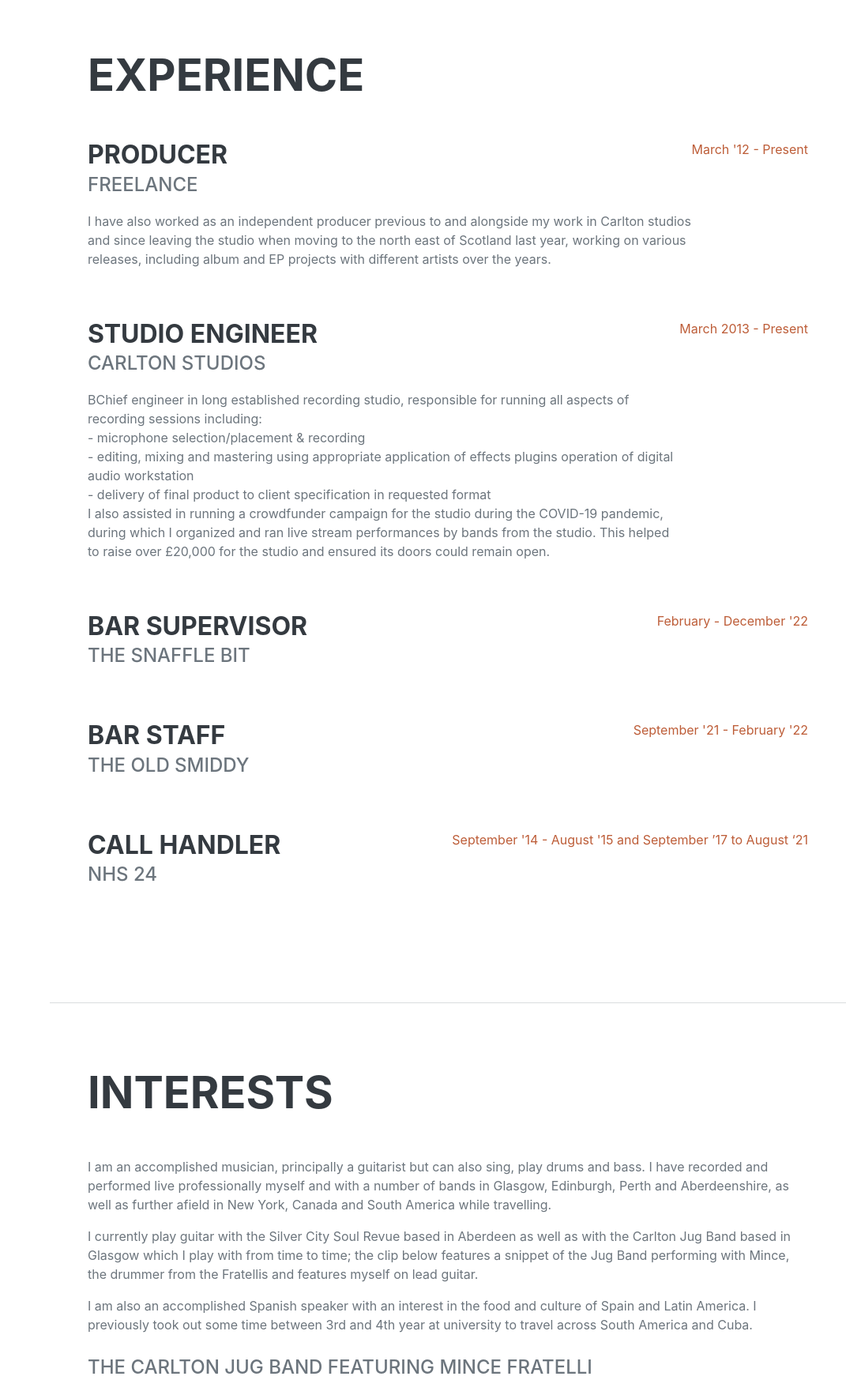
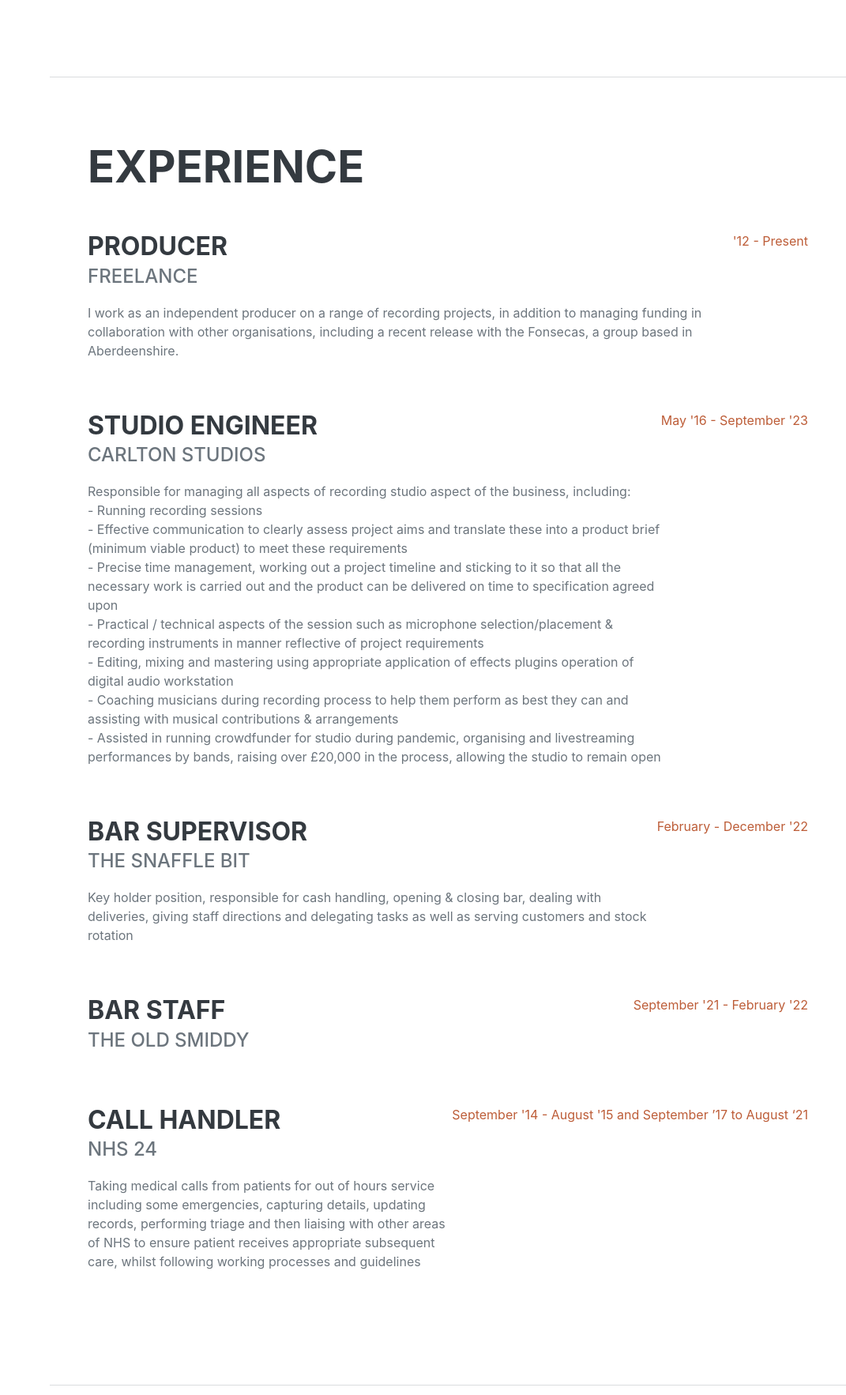
Before and after one commit to garethmcm/portfolio-app, a Django app: page / in a window 1280 px wide. Shown: the part 3198-4964 px from the top of the page at 79% size, without its empty margins (209-1280 px from the left). Run offline with Django 4.2, Linux system fonts and the light colour scheme; some libraries are stand-ins or nearby versions; some web fonts are replaced; grey boxes are pictures that could not be loaded.

Commit message:
edited cv text

```diff
--- a/dj_ango_project/dj_ango_app/templates/about.html
+++ b/dj_ango_project/dj_ango_app/templates/about.html
@@ -10,7 +10,7 @@
                 <a href="mailto:name@email.com">g.moffitt27@gmail.com</a>
                 · (44) 07762452180 ·
             </div>
-            <p class="lead mb-5">I am a recent software graduate looking for a graduate role in software</p>
+            <p class="lead mb-5">I am a recent software graduate looking for a graduate role in IT</p>
 {#            <p><a class="social-icon" href="https://www.linkedin.com/in/gareth-mcaulay-moffitt-878432278/" target="_blank">https://www.linkedin.com/in/gareth-mcaulay-moffitt-878432278/</a></p>#}
 {#            <p><a class="social-icon" href="https://github.com/garethmcm" target="_blank">https://github.com/garethmcm</a></p>#}
             <p><a class="social-icon" href="https://soundotwo.vercel.app" target="_blank">https://soundotwo.vercel.app</a></p>
--- a/dj_ango_project/dj_ango_app/templates/education.html
+++ b/dj_ango_project/dj_ango_app/templates/education.html
@@ -5,7 +5,7 @@
             <div class="flex-grow-1">
                 <h3 class="mb-0">University of Glasgow</h3>
                 <div class="subheading mb-3">Software Development MSc</div>
-                <div>Merit <br> <br> The course primarily focused on object orientated programming and was principally taught in Java. <br> <br> Modules: <br> <br> - Programming / Advanced programming <br> - Software engineering practices <br> - Algorithms and data structures <br> - Database theory and applications <br> - Enterprise cyber security <br> - Systems and networks <br> - Human computer interaction <br> - Information visualisation <br> <br> I also began development of the web app <a href="https://soundotwo.vercel.app" target="_blank">Soundo</a> as my dissertation project which allows users to experiment with working audio effects components on audio samples, all hosted within a web browser in real time. This was done using the React framework in Typescript, making use of the Tone.js library.
+                <div>Merit <br> <br> The course primarily focused on object orientated programming and was principally taught in Java. <br> <br> Modules: <br> <br> - Programming / Advanced programming <br> - Software engineering practices <br> - Algorithms and data structures <br> - Database theory and applications <br> - Enterprise cyber security <br> - Systems and networks <br> - Human computer interaction <br> - Information visualisation <br> <br> I also began development of the web app <a href="https://soundotwo.vercel.app" target="_blank">Soundo</a> as my dissertation project which allows users to experiment with working audio effects components on audio samples which are hosted within a web browser in real time. This is done using the React framework in Typescript, making use of the Tone.js library. This was initially developed during a 12 week time frame but has seen continuous development since then.
                 </div>
             </div>
             <div class="flex-shrink-0"><span class="text-primary">August '22 to December '23</span></div>
--- a/dj_ango_project/dj_ango_app/templates/experience.html
+++ b/dj_ango_project/dj_ango_app/templates/experience.html
@@ -5,22 +5,23 @@
             <div class="flex-grow-1">
                 <h3 class="mb-0">Producer</h3>
                 <div class="subheading mb-3">Freelance</div>
-                <p>I have also worked as an independent producer previous to and alongside my work in Carlton studios and since leaving the studio when moving to the north east of Scotland last year, working on various releases, including album and EP projects with different artists over the years.</p>
+                <p>I work as an independent producer on a range of recording projects, in addition to managing funding in collaboration with other organisations, including a recent release with the Fonsecas, a group based in Aberdeenshire.</p>
             </div>
-            <div class="flex-shrink-0"><span class="text-primary">March '12 - Present</span></div>
+            <div class="flex-shrink-0"><span class="text-primary">'12 - Present</span></div>
         </div>
         <div class="d-flex flex-column flex-md-row justify-content-between mb-5">
             <div class="flex-grow-1">
                 <h3 class="mb-0">Studio engineer</h3>
                 <div class="subheading mb-3">Carlton studios</div>
-                <p>BChief engineer in long established recording studio, responsible for running all aspects of recording sessions including: <br> - microphone selection/placement & recording <br> - editing, mixing and mastering using appropriate application of effects plugins operation of digital audio workstation <br> - delivery of final product to client specification in requested format <br> I also assisted in running a crowdfunder campaign for the studio during the COVID-19 pandemic, during which I organized and ran live stream performances by bands from the studio. This helped to raise over £20,000 for the studio and ensured its doors could remain open.</p>
+                <p>Responsible for managing all aspects of recording studio aspect of the business, including: <br> - Running recording sessions <br> - Effective communication to clearly assess project aims and translate these into a product brief (minimum viable product) to meet these requirements <br> - Precise time management, working out a project timeline and sticking to it so that all the necessary work is carried out and the product can be delivered on time to specification agreed upon <br> - Practical / technical aspects of the session such as microphone selection/placement & recording instruments in manner reflective of project requirements <br> - Editing, mixing and mastering using appropriate application of effects plugins operation of digital audio workstation <br> - Coaching musicians during recording process to help them perform as best they can and assisting with musical contributions & arrangements <br> - Assisted in running crowdfunder for studio during pandemic, organising and livestreaming performances by bands, raising over £20,000 in the process, allowing the studio to remain open </p>
             </div>
-            <div class="flex-shrink-0"><span class="text-primary">March 2013 - Present</span></div>
+            <div class="flex-shrink-0"><span class="text-primary">May '16 - September '23</span></div>
         </div>
         <div class="d-flex flex-column flex-md-row justify-content-between mb-5">
             <div class="flex-grow-1">
                 <h3 class="mb-0">Bar supervisor</h3>
                 <div class="subheading mb-3">The Snaffle Bit</div>
+                <p>Key holder position, responsible for cash handling, opening & closing bar, dealing with deliveries, giving staff directions and delegating tasks as well as serving customers and stock rotation </p>
             </div>
             <div class="flex-shrink-0"><span class="text-primary">February - December '22</span></div>
         </div>
@@ -35,6 +36,7 @@
             <div class="flex-grow-1">
                 <h3 class="mb-0">Call handler</h3>
                 <div class="subheading mb-3">NHS 24</div>
+                <p>Taking medical calls from patients for out of hours service including some emergencies, capturing details, updating records, performing triage and then liaising with other areas of NHS to ensure patient receives appropriate subsequent care, whilst following working processes and guidelines </p>
             </div>
             <div class="flex-shrink-0"><span class="text-primary">September '14 - August '15 and September ’17 to August ‘21</span></div>
         </div>
--- a/dj_ango_project/dj_ango_app/templates/interests.html
+++ b/dj_ango_project/dj_ango_app/templates/interests.html
@@ -3,9 +3,12 @@
         <h2 class="mb-5">Interests</h2>
         <p>I am an accomplished musician, principally a guitarist but can also sing, play drums and bass. I have recorded and performed live professionally myself and with a number of bands in Glasgow, Edinburgh, Perth and Aberdeenshire, as well as further afield in New York, Canada and South America while travelling.</p>
 
-        <p>I currently play guitar with the Silver City Soul Revue based in Aberdeen as well as with the Carlton Jug Band based in Glasgow which I play with from time to time; the clip below features a snippet of the Jug Band performing with Mince, the drummer from the Fratellis and features myself on lead guitar.</p>
+        <p>I currently play guitar with the Silver City Soul Revue which is based in Aberdeen and I continue to play with the Carlton Jug Band from Glasgow when I can too; the clip below features a snippet of the Jug Band performing with Mince, the drummer from the Fratellis and features myself on lead guitar.</p>
 
-        <p class="mb-0">I am also an accomplished Spanish speaker with an interest in the food and culture of Spain and Latin America. I previously took out some time between 3rd and 4th year at university to travel across South America and Cuba.</p>
+        <p>I am also an accomplished Spanish speaker with an interest in the food and culture of Spain and Latin America. I previously took out some time between 3rd and 4th year at university to travel across South America and Cuba.</p>
+
+        <p>I am a keen runner, having recently completed the Edinburgh marathon, with various other runs planned for the future, hopefully including the marathon in New York. </p>
+
         <br>
         <div class="subheading mb-3">The Carlton Jug Band featuring Mince Fratelli</div>
         <iframe width="510" height="315" src="https://www.youtube.com/embed/pCA8ikVa-Q4" allowfullscreen></iframe>
--- a/dj_ango_project/dj_ango_app/templates/skills.html
+++ b/dj_ango_project/dj_ango_app/templates/skills.html
@@ -2,40 +2,9 @@
         <div class="experience-section-content">
             <h2 class="mb-5">Skills</h2>
             <div class="subheading mb-3">Programming Languages & Tools</div>
-            <div>Experience with various coding languages including: <br> - C++ <br> - Python <br> - TypeScript / JavaScript  <br> - C# <br> - Java <br> <br> We were principally taught in Java at university covering advanced techniques such as concurrency and more complex data structures. Since leaving university I have learned C++, Python and C# from scratch. <br> <br> Experience with various frameworks including: <br> - JUCE <br> - Bela <br> - React <br> - Django <br> <br> Experience with various IDEs including: <br> - CLion <br> - IntelliJ <br> - PyCharm <br> - Visual Studio Code <br> - Rust <br> - SQL<br> - Sigma16 (an imitation of assembly level code) <br> - Swing <br> - Xcode <br> - Eclipse <br> - PostgreSQL </div>
-{#                    <ul class="list-inline dev-icons">#}
-{#                        <li class="list-inline-item"><i class="fab fa-html5"></i></li>#}
-{#                        <li class="list-inline-item"><i class="fab fa-css3-alt"></i></li>#}
-{#                        <li class="list-inline-item"><i class="fab fa-js-square"></i></li>#}
-{#                        <li class="list-inline-item"><i class="fab fa-angular"></i></li>#}
-{#                        <li class="list-inline-item"><i class="fab fa-react"></i></li>#}
-{#                        <li class="list-inline-item"><i class="fab fa-node-js"></i></li>#}
-{#                        <li class="list-inline-item"><i class="fab fa-sass"></i></li>#}
-{#                        <li class="list-inline-item"><i class="fab fa-less"></i></li>#}
-{#                        <li class="list-inline-item"><i class="fab fa-wordpress"></i></li>#}
-{#                        <li class="list-inline-item"><i class="fab fa-gulp"></i></li>#}
-{#                        <li class="list-inline-item"><i class="fab fa-grunt"></i></li>#}
-{#                        <li class="list-inline-item"><i class="fab fa-npm"></i></li>#}
-{#                    </ul>#}
-{#                    <div class="subheading mb-3">Workflow</div>#}
-{#                    <ul class="fa-ul mb-0">#}
-{#                        <li>#}
-{#                            <span class="fa-li"><i class="fas fa-check"></i></span>#}
-{#                            Mobile-First, Responsive Design#}
-{#                        </li>#}
-{#                        <li>#}
-{#                            <span class="fa-li"><i class="fas fa-check"></i></span>#}
-{#                            Cross Browser Testing & Debugging#}
-{#                        </li>#}
-{#                        <li>#}
-{#                            <span class="fa-li"><i class="fas fa-check"></i></span>#}
-{#                            Cross Functional Teams#}
-{#                        </li>#}
-{#                        <li>#}
-{#                            <span class="fa-li"><i class="fas fa-check"></i></span>#}
-{#                            Agile Development & Scrum#}
-{#                        </li>#}
-{#                    </ul>#}
+            <div>Experience with various coding languages including: <br> <br> - C++ <br> - Python <br> - TypeScript / JavaScript  <br> - C# <br> - Java <br> <br> We were principally taught in Java at university covering advanced techniques such as concurrency and more complex data structures. Since leaving university I have learned C++, Python and C# from scratch and built up a diverse portfolio of examples of the type of work I can produce. <br> <br> Experience with various frameworks including: <br> <br> - JUCE <br> - Bela <br> - React <br> - Django <br> <br> <div class="subheading mb-3">Soft skills</div>
+            <p> I have developed various transferable skills throughout my educational and professional career thus far, particularly during my time at Carlton Studios but also in the other roles I have undertaken: <br> <br> -	Natural leadership qualities, keeping a strong sense of direction as well as ensuring everyone involved in team is encouraged and motivated to perform well <br> - Clear communication skills <br> - Astute problem solving skills and being able to come up with a practical solutions to obstacles <br> - Performing to a consistently high standard while under time pressures <br> - Being flexible and adapting my role as required depending on the wider context of the work and finding a way to work well with people of all different backgrounds
+ </p></div>
         </div>
     </section>
 <hr class="m-0" />
--- a/dj_ango_project/staticfiles_build/static/css/about.css
+++ b/dj_ango_project/staticfiles_build/static/css/about.css
@@ -11,13 +11,13 @@
   margin-right: 1.5rem;
 }
 .social-icons .social-icon:last-child {
-  margin-right: 10px;
+  margin-right: 0;
 }
 .social-icons .social-icon:hover {
   background-color: #bd5d38;
 }
 
-.soundo-icon {
+.soundo {
     width: 52px;
     height: 52px;
 }
```
Also changed, not shown: dj_ango_project/staticfiles_build/static/css/styles.f7440a5dd521.css (renamed from dj_ango_project/static/css/styles.css), dj_ango_project/staticfiles_build/static/images/LI-In-Bug.png (added), dj_ango_project/staticfiles_build/static/images/Soundotransback.svg, dj_ango_project/staticfiles_build/static/images/github-mark-white.png (added), dj_ango_project/staticfiles_build/static/images/github-mark.png (added), dj_ango_project/staticfiles_build/static/images/kisspng-computer-icons-github-github-logo-save-icon-format-5ab0fad15af349.5031683815215479853725.png (added), dj_ango_project/staticfiles_build/static/images/linkedintransback.svg (added), 4 other files.
